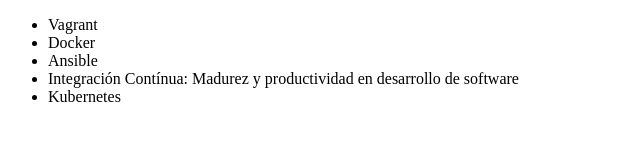
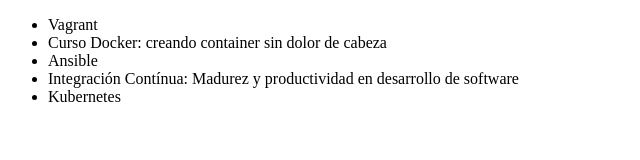
Before and after one commit to yeijimen/alura-git, a plain HTML site: page index.html in a window 1280 px wide. Shown: the whole page, without its empty margins (0-640 px from the left). Drawn offline with Linux system fonts and the light colour scheme.

Commit message:
corriengo el nombre de docker

```diff
--- a/index.html
+++ b/index.html
@@ -9,7 +9,7 @@
 <body>
     <ul>
         <li>Vagrant</li>
-        <li>Docker</li>
+        <li>Curso Docker: creando container sin dolor de cabeza</li>
         <li>Ansible</li>
         <li>Integración Contínua: Madurez y productividad en desarrollo de software</li>
         <li>Kubernetes</li>
```
